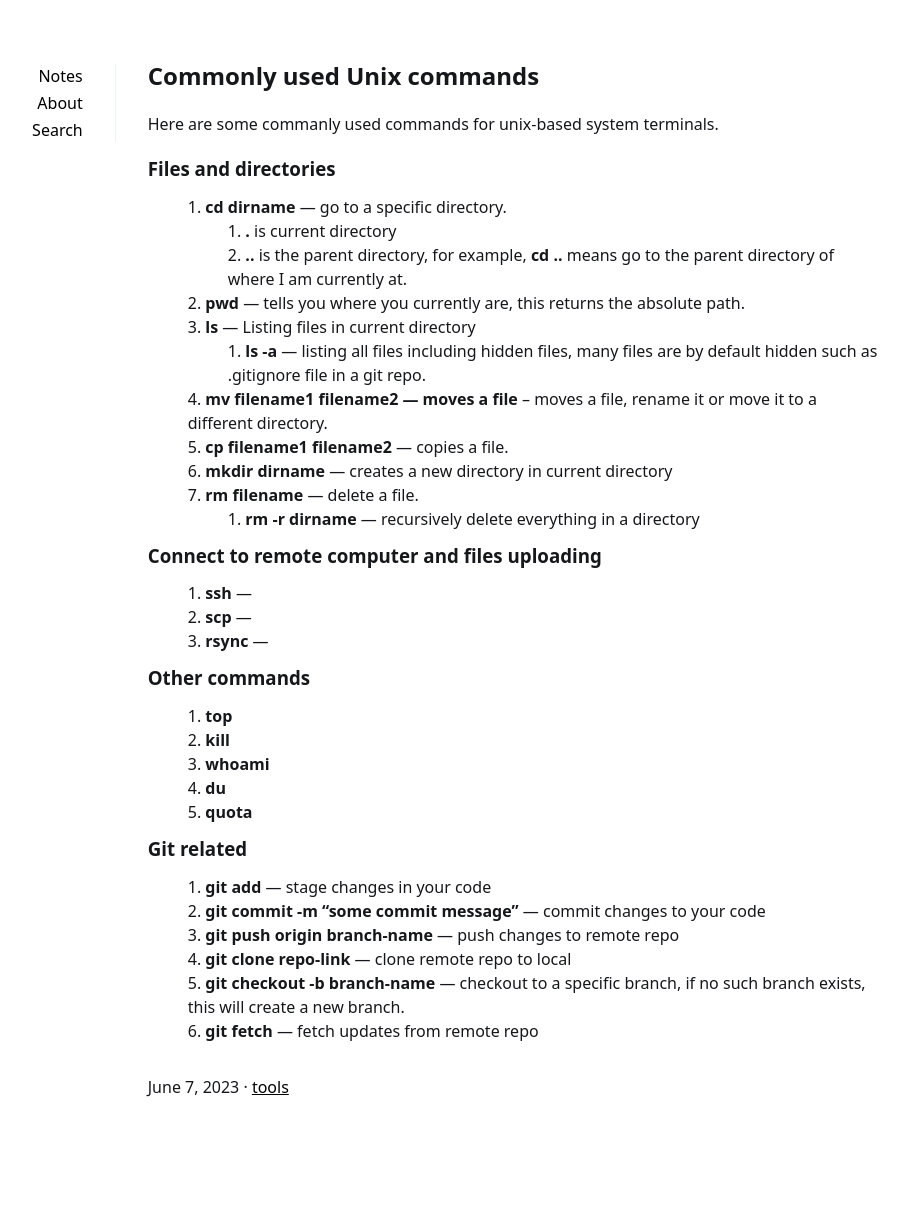
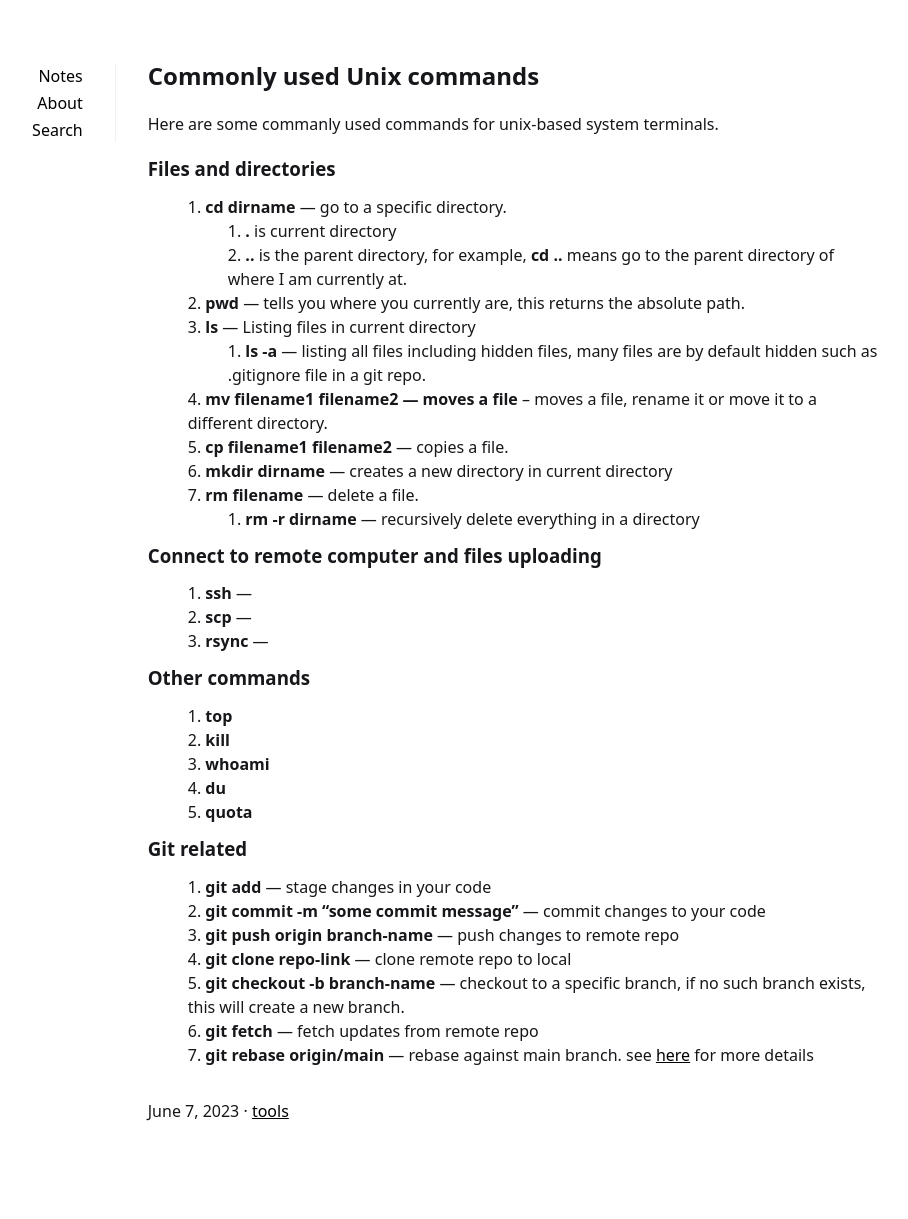
Before and after one commit to acneyouth1996/notes, a Jekyll site: the page built from _posts/2023-06-07-common-commands.md, in a window 1280 px wide. Shown: the whole page, without its empty margins (205-1113 px from the left). Built offline with Jekyll 4.4.1, drawn with Linux system fonts in a browser that asks for light colours; before the commit the page ends 1195 px from its top, so only the background shows below that.

Commit message:
new post

```diff
--- a/_posts/2023-06-07-common-commands.md
+++ b/_posts/2023-06-07-common-commands.md
@@ -53,3 +53,4 @@ Here are some commanly used commands for unix-based system terminals.
 4. **git clone repo-link** --- clone remote repo to local
 5. **git checkout -b branch-name** --- checkout to a specific branch, if no such branch exists, this will create a new branch.
 6. **git fetch** --- fetch updates from remote repo
+7. **git rebase origin/main** --- rebase against main branch. see [here](https://docs.gitlab.com/ee/topics/git/git_rebase.html) for more details
```
